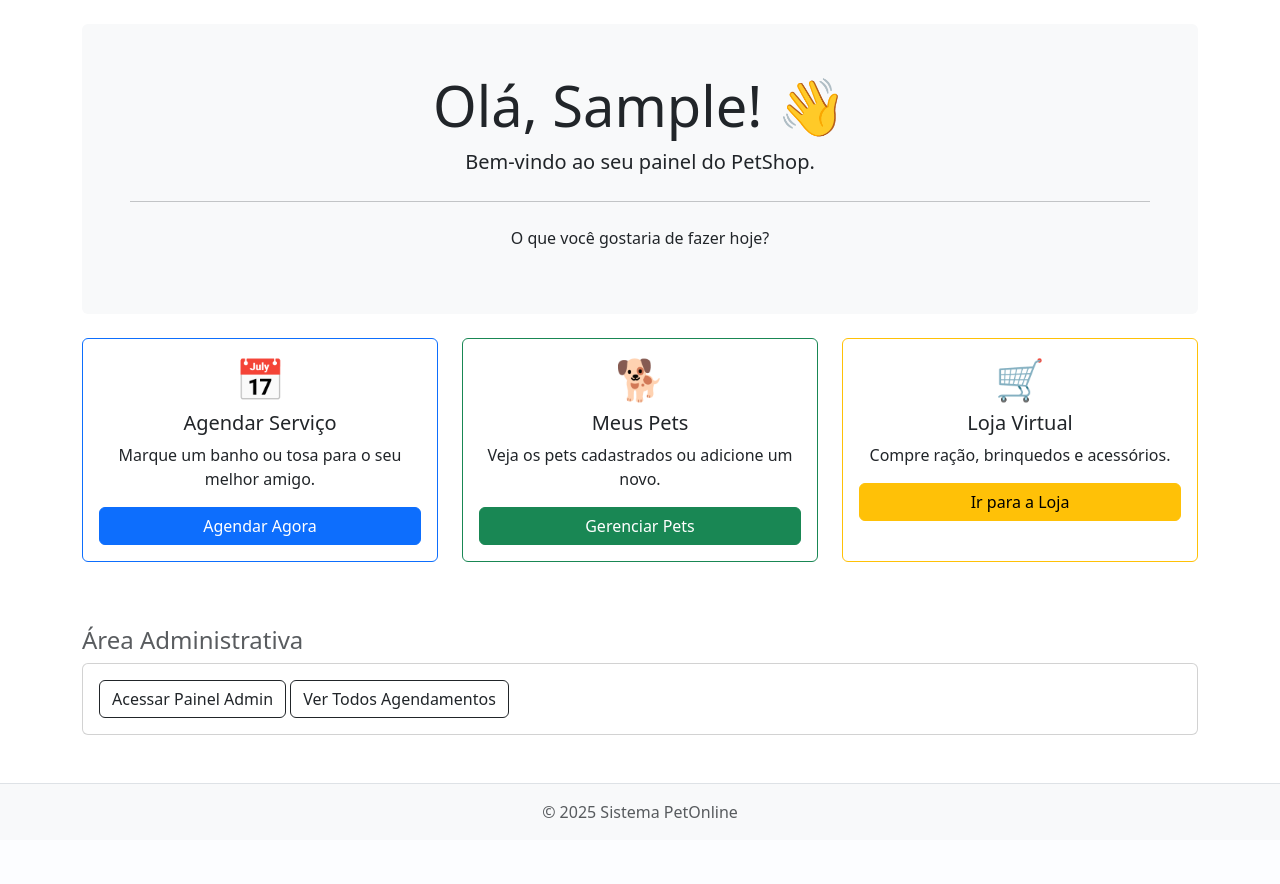
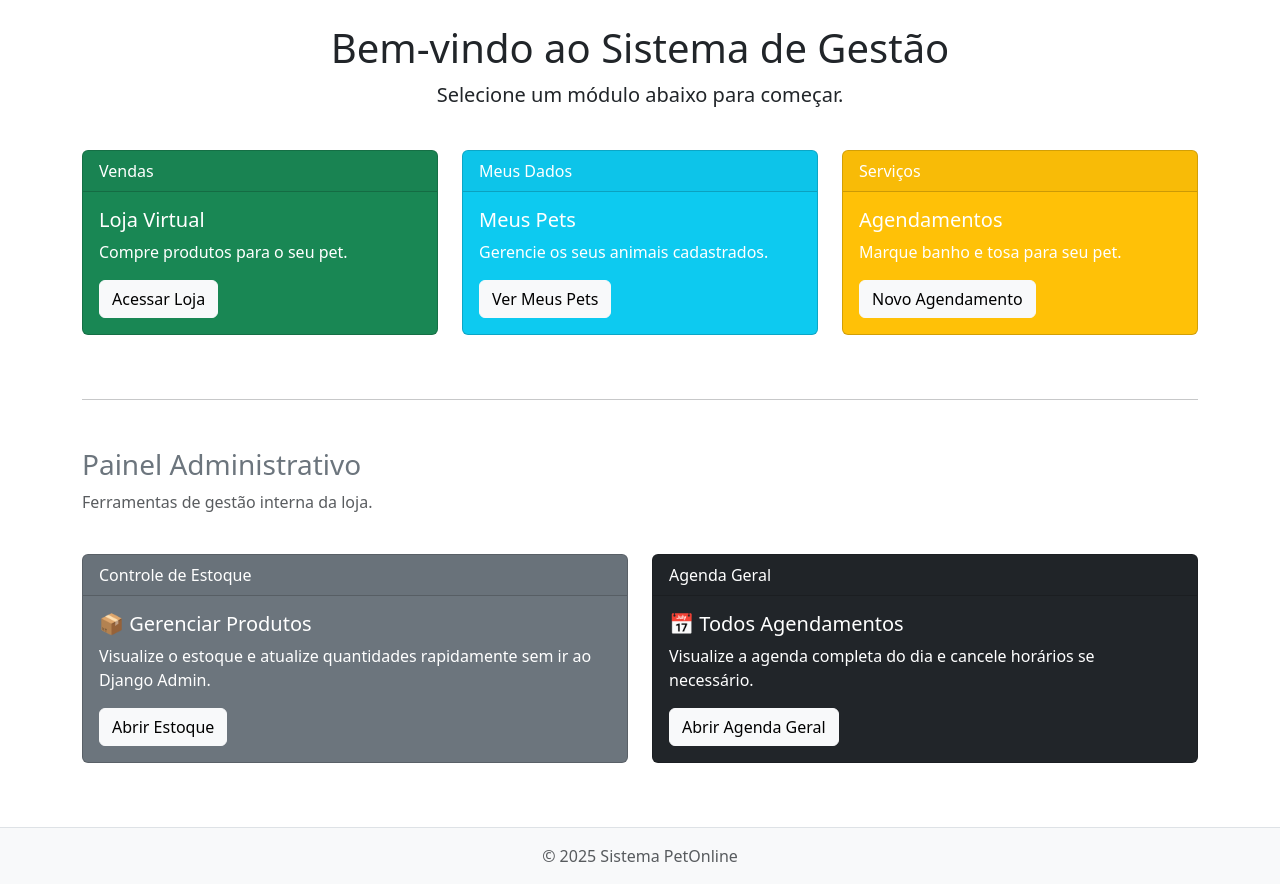
Before and after one commit to Gsbudoia/PetShopOnline, a Django app: page / in a window 1280 px wide. Shown: the part 56-940 px from the top of the page. Before the commit the page ends 874 px from the top, so only its background shows below. Run offline with Django 4.2, Linux system fonts and the light colour scheme; the visitor is signed in with stand-in values (Sample User, id 1).

Commit message:
Atualiza dashboard com area administrativa

```diff
--- a/sales/urls.py
+++ b/sales/urls.py
@@ -8,4 +8,5 @@ urlpatterns = [
     path('atualizar/<int:product_id>/', views.cart_update, name='cart_update'),
     path('remover/<int:product_id>/', views.cart_remove, name='cart_remove'),
     path('finalizar/', views.order_create, name='order_create'),
+    path('gestao/estoque/', views.admin_stock_list, name='admin_stock_list'),
 ]
--- a/services/urls.py
+++ b/services/urls.py
@@ -2,9 +2,12 @@ from django.urls import path
 from . import views
 
 urlpatterns = [
-    # Rota para ver a lista de agendamentos (que estava dando erro)
+    # Rota para ver a lista de agendamentos
     path('meus-agendamentos/', views.appointment_list, name='appointment_list'),
 
-    # Rota para criar novo agendamento (que criamos antes)
+    # Rota para criar novo agendamento
     path('novo/', views.schedule_service, name='schedule_service'),
+
+    path('gestao/agenda/', views.admin_appointment_list, name='admin_appointment_list'),
+    path('gestao/agenda/cancelar/<int:pk>/', views.admin_appointment_delete, name='admin_appointment_delete'),
 ]
--- a/templates/index.html
+++ b/templates/index.html
@@ -1,58 +1,75 @@
 {% extends 'base.html' %}
 
+{% block title %}Dashboard - Início{% endblock %}
+
 {% block content %}
-<div class="jumbotron text-center bg-light p-5 rounded mt-4">
-    <h1 class="display-4">Olá, {{ user.first_name|default:user.username }}! 👋</h1>
-    <p class="lead">Bem-vindo ao seu painel do PetShop.</p>
-    <hr class="my-4">
-    <p>O que você gostaria de fazer hoje?</p>
+<div class="row">
+    <div class="col-md-12 text-center mb-4">
+        <h1>Bem-vindo ao Sistema de Gestão</h1>
+        <p class="lead">Selecione um módulo abaixo para começar.</p>
+    </div>
 </div>
 
-<div class="row mt-4">
-
-    <div class="col-md-4 mb-3">
-        <div class="card h-100 border-primary">
-            <div class="card-body text-center">
-                <h3 class="display-6">📅</h3>
-                <h5 class="card-title">Agendar Serviço</h5>
-                <p class="card-text">Marque um banho ou tosa para o seu melhor amigo.</p>
-                <a href="{% url 'schedule_service' %}" class="btn btn-primary w-100">Agendar Agora</a>
+<div class="row">
+    <div class="col-md-4">
+        <div class="card text-white bg-success mb-3">
+            <div class="card-header">Vendas</div>
+            <div class="card-body">
+                <h5 class="card-title">Loja Virtual</h5>
+                <p class="card-text">Compre produtos para o seu pet.</p>
+                <a href="{% url 'product_list' %}" class="btn btn-light">Acessar Loja</a>
             </div>
         </div>
     </div>
 
-    <div class="col-md-4 mb-3">
-        <div class="card h-100 border-success">
-            <div class="card-body text-center">
-                <h3 class="display-6">🐕</h3>
+    <div class="col-md-4">
+        <div class="card text-white bg-info mb-3">
+            <div class="card-header">Meus Dados</div>
+            <div class="card-body">
                 <h5 class="card-title">Meus Pets</h5>
-                <p class="card-text">Veja os pets cadastrados ou adicione um novo.</p>
-                <a href="{% url 'my_pets' %}" class="btn btn-success w-100">Gerenciar Pets</a>
+                <p class="card-text">Gerencie os seus animais cadastrados.</p>
+                <a href="/admin/core/pet/" class="btn btn-light">Ver Meus Pets</a>
             </div>
         </div>
     </div>
 
-    <div class="col-md-4 mb-3">
-        <div class="card h-100 border-warning">
-            <div class="card-body text-center">
-                <h3 class="display-6">🛒</h3>
-                <h5 class="card-title">Loja Virtual</h5>
-                <p class="card-text">Compre ração, brinquedos e acessórios.</p>
-                <a href="{% url 'product_list' %}" class="btn btn-warning w-100">Ir para a Loja</a>
+    <div class="col-md-4">
+        <div class="card text-white bg-warning mb-3">
+            <div class="card-header">Serviços</div>
+            <div class="card-body">
+                <h5 class="card-title">Agendamentos</h5>
+                <p class="card-text">Marque banho e tosa para seu pet.</p>
+                <a href="{% url 'schedule_service' %}" class="btn btn-light">Novo Agendamento</a>
+            </div>
+        </div>
+    </div>
+</div>
+
+{% if user.is_staff %}
+<hr class="my-5"> <div class="row">
+    <div class="col-12 mb-4">
+        <h3 class="text-secondary"><i class="bi bi-shield-lock"></i> Painel Administrativo</h3>
+        <p class="text-muted">Ferramentas de gestão interna da loja.</p>
+    </div>
+
+    <div class="col-md-6">
+        <div class="card text-white bg-secondary mb-3">
+            <div class="card-header">Controle de Estoque</div>
+            <div class="card-body">
+                <h5 class="card-title">📦 Gerenciar Produtos</h5>
+                <p class="card-text">Visualize o estoque e atualize quantidades rapidamente sem ir ao Django Admin.</p>
+                <a href="{% url 'admin_stock_list' %}" class="btn btn-light">Abrir Estoque</a>
             </div>
         </div>
     </div>
 
-</div>
-
-{% if user.is_staff %}
-<div class="row mt-5">
-    <div class="col-12">
-        <h4 class="text-muted">Área Administrativa</h4>
-        <div class="card">
+    <div class="col-md-6">
+        <div class="card text-white bg-dark mb-3">
+            <div class="card-header">Agenda Geral</div>
             <div class="card-body">
-                <a href="/admin/" class="btn btn-outline-dark">Acessar Painel Admin</a>
-                <a href="{% url 'appointment_list' %}" class="btn btn-outline-dark">Ver Todos Agendamentos</a>
+                <h5 class="card-title">📅 Todos Agendamentos</h5>
+                <p class="card-text">Visualize a agenda completa do dia e cancele horários se necessário.</p>
+                <a href="{% url 'admin_appointment_list' %}" class="btn btn-light">Abrir Agenda Geral</a>
             </div>
         </div>
     </div>
```
Also changed, not shown: sales/views.py (+20 -1 lines), services/views.py (+16 -2 lines), templates/sales/templatessalesadmin_stock_list.html (added, +46 -0 lines), templates/services/admin_appointment_list.html (added, +38 -0 lines).
